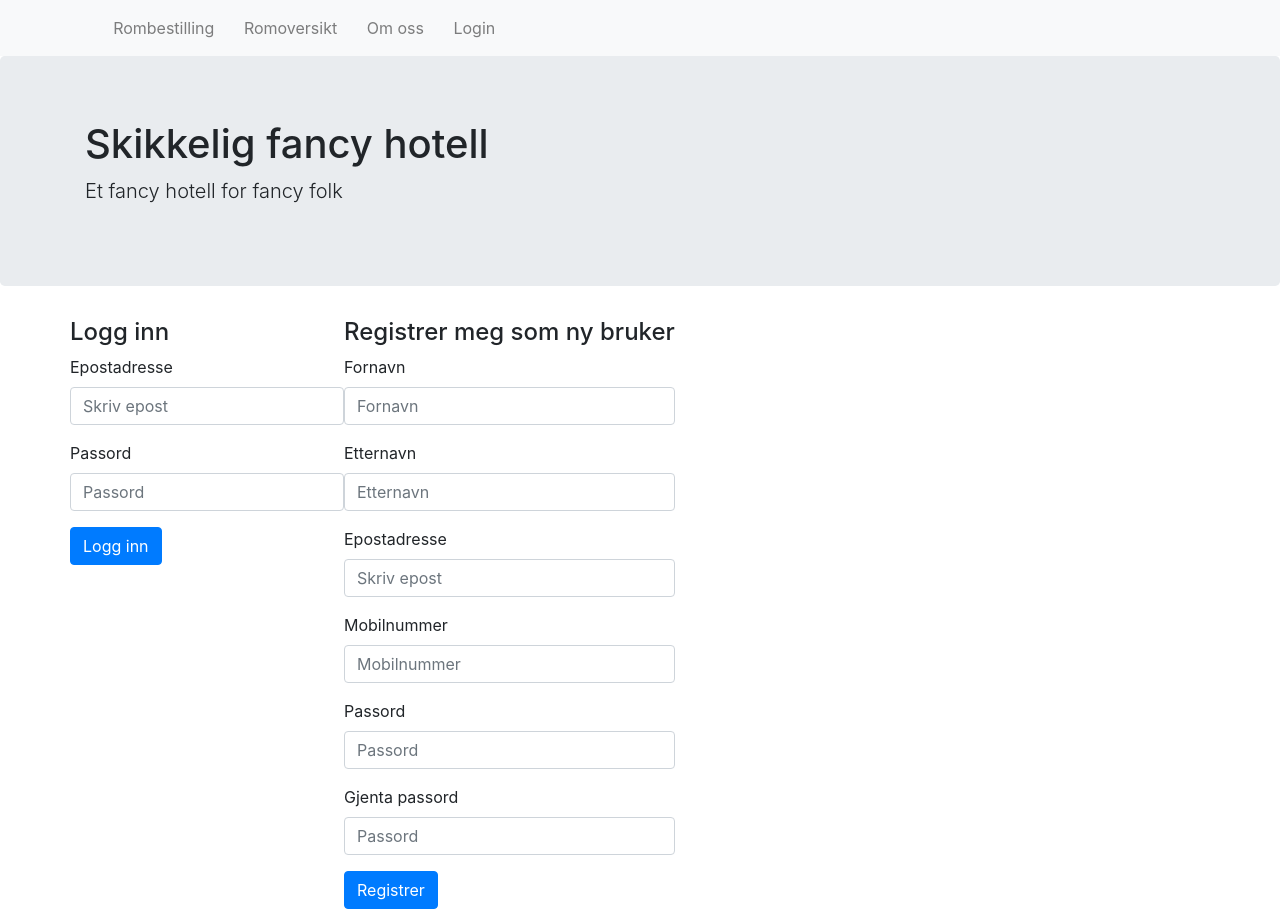
After one commit to JulieHM/hotell_booking, a Django app: page /booking/login/ in a window 1280 px wide. The commit adds this page. Run offline with Django 3.2, Linux system fonts and the light colour scheme; some libraries are stand-ins or nearby versions.

Commit message:
Add crispy forms, style booking form. Connect backend and frontend to work with this form

```diff
--- /dev/null
+++ b/fancyhotel/booking/templates/booking/base.html
@@ -0,0 +1,54 @@
+<!DOCTYPE html>
+<html lang="en">
+<head>
+    <meta charset="UTF-8">
+    <meta name="viewport" content="width=device-width, initial-scale=1.0">
+    <title>Document</title>
+    <link rel="stylesheet" href="https://stackpath.bootstrapcdn.com/bootstrap/4.4.1/css/bootstrap.min.css" integrity="sha384-Vkoo8x4CGsO3+Hhxv8T/Q5PaXtkKtu6ug5TOeNV6gBiFeWPGFN9MuhOf23Q9Ifjh" crossorigin="anonymous">
+
+    <!-- to use forms -->
+    <link rel="stylesheet" href="https://stackpath.bootstrapcdn.com/bootstrap/4.1.3/css/bootstrap.min.css" integrity="sha384-MCw98/SFnGE8fJT3GXwEOngsV7Zt27NXFoaoApmYm81iuXoPkFOJwJ8ERdknLPMO" crossorigin="anonymous">
+    <script src="https://stackpath.bootstrapcdn.com/bootstrap/4.1.3/js/bootstrap.min.js" integrity="sha384-ChfqqxuZUCnJSK3+MXmPNIyE6ZbWh2IMqE241rYiqJxyMiZ6OW/JmZQ5stwEULTy" crossorigin="anonymous"></script>
+
+</head>
+<body>
+
+    <nav class="navbar navbar-expand-lg navbar-light bg-light">
+        <a class="navbar-brand" href="#"> &nbsp&nbsp&nbsp&nbsp&nbsp&nbsp&nbsp&nbsp&nbsp&nbsp&nbsp&nbsp&nbsp</a>
+        <div id="navbarNav">
+          <ul class="navbar-nav">
+            <li class="nav-item">
+                <a class="nav-link" href="{% url 'search rooms' %}">Rombestilling</a>
+            </li>
+            &nbsp&nbsp&nbsp
+            <li class="nav-item">
+                <a class="nav-link" href="{% url 'roomoverview' %}">Romoversikt</a>
+            </li>
+            &nbsp&nbsp&nbsp
+            <li class="nav-item">
+              <a class="nav-link" href="{% url 'about' %}">Om oss</a>
+            </li>
+            &nbsp&nbsp&nbsp
+            <li class="nav-item">
+                <a class="nav-link" href="{% url 'logg inn' %}">Login</a>
+              </li>
+          </ul>
+        </div>
+      </nav>
+
+
+    <header class="jumbotron">
+        <div class="container">
+            <h1>Skikkelig fancy hotell</h1>
+            <p class="lead">Et fancy hotell for fancy folk</p>
+        </div>
+    </header>
+
+    <!-- base.html fungerer som en mal, slik at alle html sidene har samme egenskaper.
+        De to taggene nedenfor (i hvitt) finner man igjen på de andre .html sidene
+        de er mellom disse taggene (på de andre sidene) man kan endre koden-->
+    {% block content %}
+
+    {% endblock %}
+</body>
+</html>
--- /dev/null
+++ b/fancyhotel/booking/templates/booking/login.html
@@ -0,0 +1,69 @@
+{% extends 'booking/base.html' %}
+<!DOCTYPE html>
+<html lang="en">
+<head>
+    <meta charset="UTF-8">
+    <meta name="viewport" content="width=device-width, initial-scale=1.0">
+    <title>Logg</title>
+</head>
+<body>
+    {% block content %}
+
+        <form class="needs-validation" novalidate>
+        <div class="container">
+          <div class="row">
+              <div class="col-xs-6">
+                  <h4>Logg inn <span class="badge badge-secondary"></span></h4>
+                  <div class="form-group">
+                      <label for="exampleInputEmail1">Epostadresse</label>
+                       <input type="email" class="form-control" id="exampleInputEmail1" aria-describedby="emailHelp" placeholder="Skriv epost">
+                   </div>
+                  <div class="form-group">
+                      <label for="exampleInputPassword1">Passord</label>
+                       <input type="password" class="form-control" id="exampleInputPassword1" placeholder="Passord">
+                  </div>
+              <button type="submit" class="btn btn-primary">Logg inn</button>
+
+              </div>
+              <div class="col-xs-6">
+                  <h4>Registrer meg som ny bruker <span class="badge badge-secondary"></span></h4>
+                  <div class="form-group">
+                      <label for="exampleFornavn1">Fornavn</label>
+                      <input type="fornavn" class="form-control" id="exampleFornavn1" placeholder="Fornavn">
+                  </div>
+                  <div class="form-group">
+                      <label for="exampleEtternavn1">Etternavn</label>
+                      <input type="etternavn" class="form-control" id="exampleEtternavn1" placeholder="Etternavn">
+                  </div>
+                  <div class="form-group">
+                      <label for="exampleInputEmail2">Epostadresse</label>
+                      <input type="email" class="form-control" id="exampleInputEmail2" aria-describedby="emailHelp" placeholder="Skriv epost">
+                  </div>
+                  <div class="form-group">
+                      <label for="exampleMobil1">Mobilnummer</label>
+                      <input type="mobilnummer" class="form-control" id="exampleMobil1" placeholder="Mobilnummer">
+                  </div>
+                  <div class="form-group">
+                      <label for="exampleInputPassword1">Passord</label>
+                      <input type="password" class="form-control" id="exampleInputPassword1" placeholder="Passord">
+                  </div>
+                  <div class="form-group">
+                      <label for="exampleInputPasswordRepeat1">Gjenta passord</label>
+                      <input type="password" class="form-control" id="exampleInputPasswordRepeat1" placeholder="Passord">
+                  </div>
+                  <button type="submit" class="btn btn-primary">Registrer</button>
+
+              </div>
+          </div>
+      </div>
+      </form>
+
+
+
+
+    {% endblock%}
+
+
+
+</body>
+</html>
--- a/fancyhotel/booking/urls.py
+++ b/fancyhotel/booking/urls.py
@@ -1,4 +1,5 @@
-from django.urls import path
+#from django.urls import path
+from django.urls import include, path
 
 from . import views
 
@@ -10,4 +11,14 @@ urlpatterns = [
     #eks: /booking/room/101/
     path('room/<int:roomNr>/', views.room, name='room info'),
 
+    #booking/login gir login siden
+    path('login/', views.login, name='logg inn'),
+
+    #booking/roomoverview gir romoversikt siden
+    path('/roomoverview', views.roomoverview, name='roomoverview'),
+
+
+    path('/about', views.about, name='about'),
+
+
 ]
--- a/fancyhotel/booking/views.py
+++ b/fancyhotel/booking/views.py
@@ -6,10 +6,23 @@ from .forms import SearchForm
 
 
 def index(request):
-    return HttpResponse("Hello, world. You're at the booking index.")
+    return render(request, 'booking/base.html')
+
+def login(request):
+    return render(request, 'booking/login.html')
+
+def roomoverview(request):
+    return render(request, 'booking/roomoverview.html')
+
+def about(request):
+    return render(request, 'booking/about.html')
 
 def room(request, roomNr):
     return HttpResponse("You are looking at room %s." % roomNr)
+
+
+
+
 
 def getRooms(request):
     # If method == POST - process form data
--- a/fancyhotel/fancyhotel/settings.py
+++ b/fancyhotel/fancyhotel/settings.py
@@ -38,6 +38,7 @@ INSTALLED_APPS = [
     'django.contrib.sessions',
     'django.contrib.messages',
     'django.contrib.staticfiles',
+    'crispy_forms',
 ]
 
 MIDDLEWARE = [
@@ -145,3 +146,7 @@ USE_TZ = True
 # https://cloud.google.com/appengine/docs/flexible/python/serving-static-files
 STATIC_URL = '/static/'
 STATIC_ROOT = 'static'
+
+
+#For crispy forms
+CRISPY_TEMPLATE_PACK = 'bootstrap4'
```
Also changed, not shown: fancyhotel/booking/templates/booking/about.html (added, +12 -0 lines), fancyhotel/booking/templates/booking/roomoverview.html (added, +63 -0 lines), fancyhotel/booking/templates/booking/search.html (+34 -5 lines), fancyhotel/booking/templates/booking/search_result.html (+19 -1 lines).
